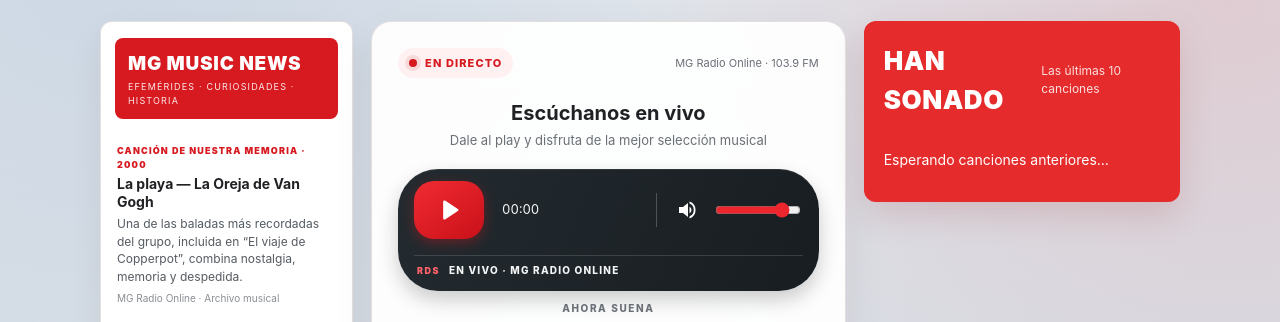
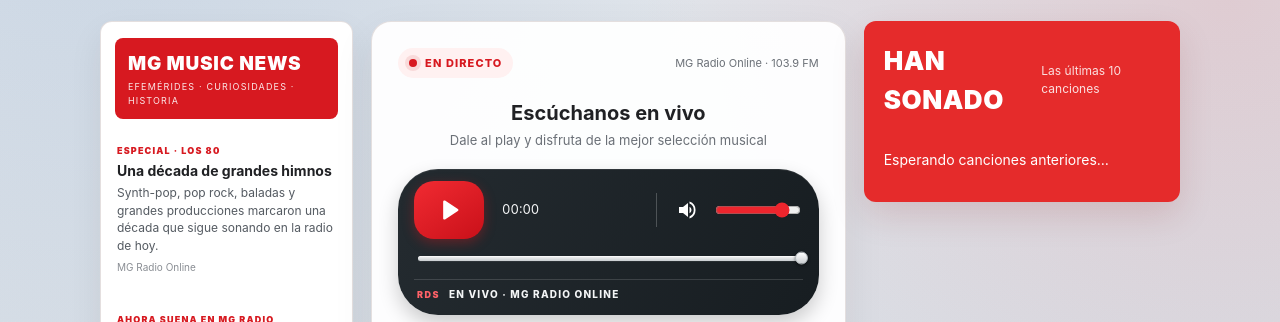
Before and after one commit to ajstudioad/mgradioonline, a plain HTML site: page MG RADIO ONLINE/index.html in a window 1280 px wide. Shown: the part 283-605 px from the top of the page. Drawn offline with Linux system fonts and the light colour scheme; no server answers.

Commit message:
Add files via upload

```diff
--- a/MG RADIO ONLINE/index.html
+++ b/MG RADIO ONLINE/index.html
@@ -44,7 +44,10 @@ main{padding:34px 0 48px}.hero{text-align:center;margin-bottom:24px}.eyebrow{fon
 .layout{display:grid;grid-template-columns:minmax(210px,.72fr) minmax(390px,1.35fr) minmax(260px,.9fr);gap:18px;align-items:start}.panel{border:1px solid rgba(225,220,220,.9);border-radius:20px;background:rgba(255,255,255,.94);box-shadow:0 16px 42px rgba(40,20,20,.075)}.player-panel{padding:26px}.live-row{display:flex;justify-content:space-between;align-items:center;gap:10px;margin-bottom:20px}.live-pill{display:inline-flex;align-items:center;gap:8px;background:#fff1f1;color:var(--red);padding:7px 11px;border-radius:30px;font-size:11px;font-weight:850;letter-spacing:.1em}.dot{width:8px;height:8px;border-radius:50%;background:var(--red);box-shadow:0 0 0 4px #f9dada}.quality{font-size:11px;color:var(--muted)}.listen-title{text-align:center;font-size:20px;margin:0 0 3px}.listen-sub{text-align:center;color:var(--muted);font-size:13px;margin:0 0 18px}.audio-wrap{background:var(--soft);border-radius:14px;padding:18px}.audio-wrap audio{display:block;width:100%;height:42px}
 .broadcast-player{display:flex;align-items:center;gap:16px;min-height:78px;padding:12px 16px;border-radius:40px;background:linear-gradient(115deg,#242b30 0%,#171d21 100%);box-shadow:0 9px 20px rgba(0,0,0,.2),inset 0 1px 0 rgba(255,255,255,.08);color:#fff}
 .broadcast-player audio{display:none}.broadcast-player{flex-wrap:wrap}.broadcast-play{width:70px;height:58px;flex:none;border:0;border-radius:20px;background:linear-gradient(145deg,#f12b32,#c91019);color:#fff;display:grid;place-items:center;cursor:pointer;box-shadow:0 4px 12px rgba(215,25,32,.35);transition:transform .16s,filter .16s}.broadcast-play:hover{filter:brightness(1.1);transform:translateY(-1px)}.broadcast-play svg{width:28px;height:28px;fill:currentColor}.broadcast-play .pause-icon{display:none}.broadcast-player.is-playing .broadcast-play .play-icon{display:none}.broadcast-player.is-playing .broadcast-play .pause-icon{display:block}
-.broadcast-time{font-size:13px;font-variant-numeric:tabular-nums;color:#f5f6f7;white-space:nowrap;min-width:47px;padding-left:2px}.broadcast-volume{margin-left:auto;display:flex;align-items:center;gap:9px;min-width:0;padding-left:13px;border-left:1px solid rgba(255,255,255,.22)}.broadcast-mute{width:34px;height:34px;flex:none;border:0;background:transparent;color:#fff;display:grid;place-items:center;cursor:pointer}.broadcast-mute svg{width:24px;height:24px;fill:currentColor}.broadcast-volume input{width:86px;accent-color:#ed252d;cursor:pointer}
+.broadcast-time{font-size:13px;font-variant-numeric:tabular-nums;color:#f5f6f7;white-space:nowrap;min-width:47px;padding-left:2px}.broadcast-volume{margin-left:auto;display:flex;align-items:center;gap:9px;min-width:0;padding-left:13px;border-left:1px solid rgba(255,255,255,.22)}.broadcast-mute{width:34px;height:34px;flex:none;border:0;background:transparent;color:#fff;display:grid;place-items:center;cursor:pointer}.broadcast-mute{position:relative}.broadcast-mute svg{width:24px;height:24px;fill:currentColor}.broadcast-mute.is-muted{color:#ff6268}.broadcast-mute.is-muted:after{content:"";position:absolute;width:27px;height:2.5px;left:4px;top:16px;transform:rotate(-42deg);border-radius:2px;background:#ff6268;box-shadow:0 0 2px #171a1d}.mute-status{display:none;color:#ff6268;font-size:8px;font-weight:900;letter-spacing:.09em;line-height:1}.mute-status.visible{display:block}.broadcast-volume input{width:86px;accent-color:#ed252d;cursor:pointer}
+.broadcast-livebar{position:relative;flex:0 0 100%;height:5px;margin:1px 4px 2px;border-radius:8px;background:linear-gradient(180deg,rgba(255,255,255,.28),rgba(255,255,255,.12));box-shadow:inset 0 1px 2px rgba(0,0,0,.48),0 1px 0 rgba(255,255,255,.06);overflow:visible}
+.broadcast-livebar span{position:relative;display:block;width:100%;height:100%;border-radius:8px;background:linear-gradient(180deg,#f6f6f6,#c8cdd0);box-shadow:inset 0 1px 0 rgba(255,255,255,.55);animation:none}
+.broadcast-livebar span:after{content:"";position:absolute;right:-1px;top:50%;width:11px;height:11px;transform:translate(0,-50%);border-radius:50%;background:linear-gradient(180deg,#fff,#c9cdd0);border:1px solid #aeb4b8;box-shadow:0 1px 3px rgba(0,0,0,.55)}
 .rds-strip{flex:0 0 100%;min-width:0;display:flex;align-items:center;gap:9px;padding:7px 3px 1px;border-top:1px solid rgba(255,255,255,.14);overflow:hidden}
 .rds-tag{flex:none;color:#ff6268;font-size:9px;font-weight:950;letter-spacing:.16em}
 .rds-window{min-width:0;overflow:hidden;white-space:nowrap;color:#f3f5f6;font-size:10px;font-weight:800;letter-spacing:.12em}
@@ -128,7 +131,8 @@ main{padding:34px 0 48px}.hero{text-align:center;margin-bottom:24px}.eyebrow{fon
  <audio id="player" preload="none" playsinline><source src="https://stream.zeno.fm/0m42pr5q4ehvv" type="audio/mpeg">Tu navegador no admite audio HTML5.</audio>
  <button class="broadcast-play" id="broadcastPlay" type="button" aria-label="Reproducir MG Radio Online" aria-pressed="false"><svg class="play-icon" viewBox="0 0 24 24" aria-hidden="true"><path d="M7 4.8c0-.8.9-1.3 1.6-.9l11 7.2a1.1 1.1 0 0 1 0 1.8l-11 7.2c-.7.4-1.6-.1-1.6-.9V4.8z"/></svg><svg class="pause-icon" viewBox="0 0 24 24" aria-hidden="true"><path d="M6 4h4.5v16H6zM13.5 4H18v16h-4.5z"/></svg></button>
  <span class="broadcast-time" id="broadcastTime" aria-live="off">00:00</span>
- <div class="broadcast-volume"><button class="broadcast-mute" id="broadcastMute" type="button" aria-label="Silenciar" aria-pressed="false"><svg viewBox="0 0 24 24" aria-hidden="true"><path d="M3 9v6h4l5 4V5L7 9H3zm12.5 3a3.5 3.5 0 0 0-2-3.16v6.32a3.5 3.5 0 0 0 2-3.16zm-2-8.5v2.06a7 7 0 0 1 0 12.88v2.06a9 9 0 0 0 0-17z"/></svg></button><input id="broadcastVolume" type="range" min="0" max="1" step="0.01" value="0.85" aria-label="Volumen"></div>
+ <div class="broadcast-volume"><button class="broadcast-mute" id="broadcastMute" type="button" aria-label="Silenciar" aria-pressed="false"><svg viewBox="0 0 24 24" aria-hidden="true"><path d="M3 9v6h4l5 4V5L7 9H3zm12.5 3a3.5 3.5 0 0 0-2-3.16v6.32a3.5 3.5 0 0 0 2-3.16zm-2-8.5v2.06a7 7 0 0 1 0 12.88v2.06a9 9 0 0 0 0-17z"/></svg></button><span class="mute-status" id="muteStatus" aria-live="polite">MUTE</span><input id="broadcastVolume" type="range" min="0" max="1" step="0.01" value="0.85" aria-label="Volumen"></div>
+ <div class="broadcast-livebar" aria-hidden="true"><span></span></div>
  <div class="rds-strip" aria-label="Mensajes de la emisora"><span class="rds-tag">RDS</span><div class="rds-window"><span id="rdsMessage">EN VIVO · MG RADIO ONLINE</span></div></div>
 </div>
 <div class="now-title"><div class="now-label">Ahora suena</div><div class="song" id="nowPlaying" aria-live="polite">Conectando con la emisora…</div></div>
@@ -406,9 +410,10 @@ const broadcastPlay=document.getElementById('broadcastPlay');
 const broadcastTime=document.getElementById('broadcastTime');
 const broadcastMute=document.getElementById('broadcastMute');
 const broadcastVolume=document.getElementById('broadcastVolume');
+const muteStatus=document.getElementById('muteStatus');
 let playbackStartedAt=0,playbackElapsed=0,broadcastClock=null;
 function formatElapsed(ms){const total=Math.floor(ms/1000);const h=Math.floor(total/3600),m=Math.floor((total%3600)/60),sec=total%60;return h?String(h).padStart(2,'0')+':'+String(m).padStart(2,'0')+':'+String(sec).padStart(2,'0'):String(m).padStart(2,'0')+':'+String(sec).padStart(2,'0');}
-function paintBroadcast(){const active=!player.paused&&!player.ended;broadcastShell.classList.toggle('is-playing',active);broadcastPlay.setAttribute('aria-pressed',String(active));broadcastPlay.setAttribute('aria-label',active?'Pausar MG Radio Online':'Reproducir MG Radio Online');broadcastMute.setAttribute('aria-pressed',String(player.muted));broadcastMute.setAttribute('aria-label',player.muted?'Activar sonido':'Silenciar');broadcastTime.textContent=formatElapsed(playbackElapsed+(active?Date.now()-playbackStartedAt:0));}
+function paintBroadcast(){const active=!player.paused&&!player.ended;broadcastShell.classList.toggle('is-playing',active);broadcastPlay.setAttribute('aria-pressed',String(active));broadcastPlay.setAttribute('aria-label',active?'Pausar MG Radio Online':'Reproducir MG Radio Online');broadcastMute.setAttribute('aria-pressed',String(player.muted));broadcastMute.setAttribute('aria-label',player.muted?'Activar sonido':'Silenciar');broadcastMute.classList.toggle('is-muted',player.muted);muteStatus.classList.toggle('visible',player.muted);broadcastTime.textContent=formatElapsed(playbackElapsed+(active?Date.now()-playbackStartedAt:0));}
 broadcastPlay.addEventListener('click',()=>{if(player.paused){const promise=player.play();if(promise&&promise.catch)promise.catch(()=>{broadcastTime.textContent='Pulsa para escuchar';});}else player.pause();});
 player.addEventListener('play',()=>{playbackStartedAt=Date.now();if(broadcastClock===null)broadcastClock=setInterval(paintBroadcast,500);paintBroadcast();});
 player.addEventListener('pause',()=>{if(playbackStartedAt){playbackElapsed+=Date.now()-playbackStartedAt;playbackStartedAt=0;}if(broadcastClock!==null){clearInterval(broadcastClock);broadcastClock=null;}paintBroadcast();});
@@ -488,16 +493,17 @@ const newsBank={
   ]
 };
 
-const newsEl=document.getElementById('newsItems');const albumEl=document.getElementById('albumFeature');const storyEl=document.getElementById('songStory');const now=new Date();const mm=String(now.getMonth()+1).padStart(2,'0'),dd=String(now.getDate()).padStart(2,'0');const key=mm+'-'+dd;const daySeed=Math.floor(new Date(now.getFullYear(),now.getMonth(),now.getDate()).getTime()/86400000);const todayItems=newsBank[key]||[];let newsIndex=todayItems.length?daySeed%todayItems.length:0;
-function showNews(){
- let item;
- if(todayItems.length){item=todayItems[newsIndex%todayItems.length];newsIndex=(newsIndex+1)%todayItems.length;}
- else{
-  const story=songStories[daySeed%songStories.length];
-  item={k:'CANCIÓN DE NUESTRA MEMORIA · '+story.y,t:story.t+' — '+story.a,d:story.d,s:'MG Radio Online · Archivo musical'};
- }
- const article=document.createElement('article');article.className='news-item';const kicker=document.createElement('div');kicker.className='news-kicker';kicker.textContent=item.k;const title=document.createElement('h4');title.textContent=item.t;const desc=document.createElement('p');desc.textContent=item.d;const source=document.createElement('div');source.className='news-date';source.textContent=item.s;article.append(kicker,title,desc,source);newsEl.replaceChildren(article);
-}
+const evergreen=[
+ {k:'CURIOSIDAD · POP ROCK',t:'Las canciones también cuentan historias',d:'En MG Music News recuperamos los detalles, colaboraciones y anécdotas detrás de los temas que forman parte de nuestra memoria musical.',s:'MG Radio Online'},
+ {k:'ESPECIAL · LOS 80',t:'Una década de grandes himnos',d:'Synth-pop, pop rock, baladas y grandes producciones marcaron una década que sigue sonando en la radio de hoy.',s:'MG Radio Online'},
+ {k:'ESPECIAL · LOS 90',t:'La década de los contrastes',d:'Britpop, grunge, rock alternativo y pop convivieron en una década de enorme diversidad musical.',s:'MG Radio Online'},
+ {k:'ESPECIAL · LOS 2000',t:'Nuevos sonidos, grandes canciones',d:'El pop rock de estadio, el indie y la música electrónica ampliaron el paisaje musical de los primeros años del siglo XXI.',s:'MG Radio Online'},
+ {k:'¿SABÍAS QUE…?',t:'Una canción puede tener varias versiones',d:'Versiones acústicas, directos y remezclas permiten descubrir una misma canción desde perspectivas muy distintas.',s:'MG Radio Online'},
+ {k:'ESPECIAL · POP ALTERNATIVO',t:'Cuando las guitarras marcaron una época',d:'Del sonido británico al rock alternativo estadounidense, los 90 dejaron discos y canciones que siguen influyendo en nuevas generaciones.',s:'MG Radio Online'},
+ {k:'ESPECIAL · BALADAS',t:'Canciones que permanecen',d:'Grandes voces y melodías inolvidables hicieron de muchas baladas de los 80, 90 y 2000 parte de la banda sonora de varias generaciones.',s:'MG Radio Online'},
+ {k:'MG RADIO · NUESTRA SELECCIÓN',t:'De los clásicos a los sonidos de hoy',d:'Una selección que conecta décadas de pop, rock, alternative y baladas en inglés y español.',s:'MG Radio Online'}
+];
+const newsEl=document.getElementById('newsItems');const albumEl=document.getElementById('albumFeature');const storyEl=document.getElementById('songStory');const now=new Date();const mm=String(now.getMonth()+1).padStart(2,'0'),dd=String(now.getDate()).padStart(2,'0');const key=mm+'-'+dd;const daySeed=Math.floor(new Date(now.getFullYear(),now.getMonth(),now.getDate()).getTime()/86400000);const todayItems=newsBank[key]||[];
 const featuredAlbums=[
  {a:'Bon Jovi',t:'Slippery When Wet',y:'1986',d:'Un álbum decisivo del hard rock melódico de los 80, con himnos como “Livin’ on a Prayer” y “You Give Love a Bad Name”.'},
  {a:'Roxette',t:'Look Sharp!',y:'1988',d:'El disco que impulsó al dúo sueco internacionalmente con “The Look” y “Listen to Your Heart”.'},
@@ -595,6 +601,11 @@ const songStories=[
  {a:'Maroon 5',t:'This Love',y:'2002',d:'El sencillo de “Songs About Jane” mezcló pop, funk y rock, y fue decisivo para presentar al grupo internacionalmente.'},
  {a:'The Fray',t:'How to Save a Life',y:'2005',d:'Isaac Slade explicó que la canción surgió de su experiencia intentando ayudar a un joven; el tema dio título al segundo álbum del grupo.'}
 ];
+const dailyStory=songStories[daySeed%songStories.length];
+const dailyStoryItem={k:'CANCIÓN DE NUESTRA MEMORIA · '+dailyStory.y,t:dailyStory.t+' — '+dailyStory.a,d:dailyStory.d,s:'MG Radio Online · Archivo musical'};
+const dailyPool=[...todayItems,dailyStoryItem,...evergreen];
+let newsIndex=dailyPool.length?daySeed%dailyPool.length:0;
+function showNews(){if(!dailyPool.length)return;const item=dailyPool[newsIndex%dailyPool.length];const article=document.createElement('article');article.className='news-item';const kicker=document.createElement('div');kicker.className='news-kicker';kicker.textContent=item.k;const title=document.createElement('h4');title.textContent=item.t;const desc=document.createElement('p');desc.textContent=item.d;const source=document.createElement('div');source.className='news-date';source.textContent=item.s;article.append(kicker,title,desc,source);newsEl.replaceChildren(article);newsIndex=(newsIndex+1)%dailyPool.length;}
 function shuffledDeck(length){
  const deck=Array.from({length},(_,i)=>i);
  for(let i=deck.length-1;i>0;i--){const j=Math.floor(Math.random()*(i+1));[deck[i],deck[j]]=[deck[j],deck[i]];}
@@ -644,7 +655,7 @@ function showFeatures(){
  featureIndex=nextFromDeck('album');
  storyIndex=nextFromDeck('story');
 }
-showNews();showFeatures();setInterval(()=>{showNews();showFeatures();},90000);
+showNews();showFeatures();setInterval(showNews,15000);setInterval(showFeatures,90000);
 
 // Tiempo de Elche y Mene Grande mediante Open-Meteo. Actualización cada 15 minutos.
 const weatherPlaces=[
```
